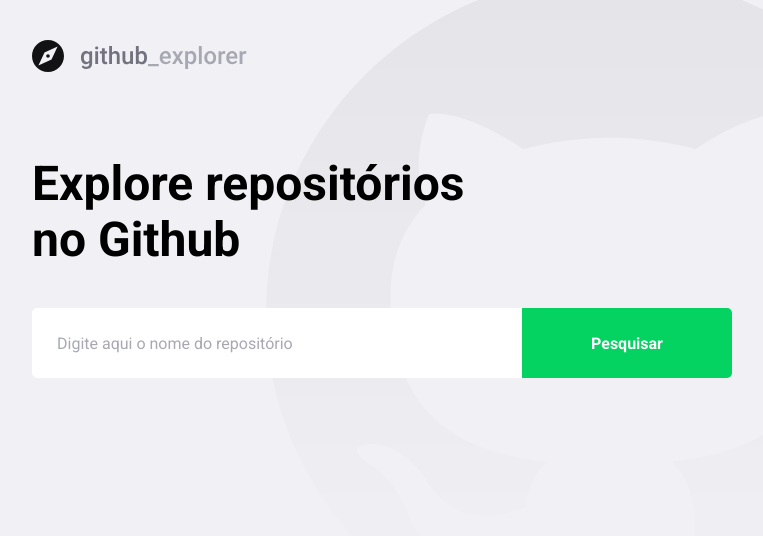
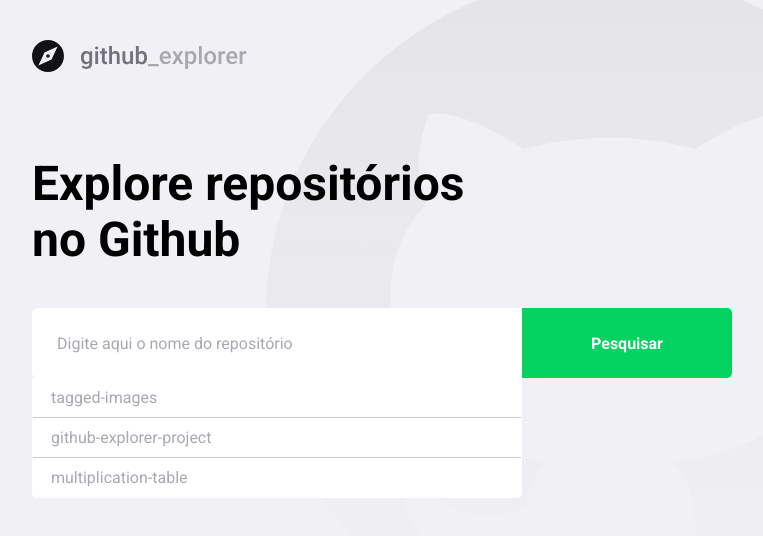
Before and after one commit to gpaiva00/github-explorer-project, a React (Create React App) app: page / in a window 1280 px wide. Shown: the top 536 px of the page, without its empty margins (148-911 px from the left). Built offline with nearby package versions, Linux system fonts and the light colour scheme; the HTML template or start-up script is replaced by a standard one.

Commit message:
Added new sugestion list

```diff
--- a/src/pages/Dashboard/index.tsx
+++ b/src/pages/Dashboard/index.tsx
@@ -5,7 +5,7 @@
 
 import api from '../../services/api';
 
-import { Title, Form, Repositories, Error } from './styles';
+import { Title, Form, Repositories, Error, SugestionList } from './styles';
 
 interface Repository {
   full_name: string;
@@ -27,6 +27,13 @@
     if (storagedRepositories) return JSON.parse(storagedRepositories);
     return [];
   });
+
+  const activeSuggestion = 0;
+  const filteredSuggestions = [
+    'tagged-images',
+    'github-explorer-project',
+    'multiplication-table',
+  ];
 
   async function handleAddRepository(
     event: FormEvent<HTMLFormElement>
@@ -67,6 +74,27 @@
         <button type="submit">Pesquisar</button>
       </Form>
 
+      <SugestionList>
+        {filteredSuggestions.map((suggestion, index) => {
+          let className;
+
+          // Flag the active suggestion with a class
+          // if (index === activeSuggestion) {
+          //   className = "suggestion-active";
+          // }
+
+          return (
+            <li
+              // className={className}
+              key={suggestion}
+              // onClick={onClick}
+            >
+              {suggestion}
+            </li>
+          );
+        })}
+      </SugestionList>
+
       {errorMessage && <Error>{errorMessage}</Error>}
 
       <Repositories>
--- a/src/pages/Dashboard/styles.ts
+++ b/src/pages/Dashboard/styles.ts
@@ -73,6 +73,38 @@
   }
 `;
 
+export const SugestionList = styled.ul`
+  display: block;
+  border: 1px solid #fff;
+  border-radius: 0 0 5px 5px;
+  border-top-width: 0;
+  list-style: none;
+  margin-top: 0;
+  max-height: 143px;
+  overflow-y: auto;
+  padding-left: 0;
+  max-width: 490px;
+  align-items: center;
+  justify-content: flex-start;
+  background-color: #fff;
+
+  li {
+    padding: 10px 18px;
+    color: #a8a8b3;
+    transition: font-weight 0.2s;
+
+    &:hover {
+      color: #3a3a3a3;
+      cursor: pointer;
+      font-weight: 700;
+    }
+
+    &:not(:last-of-type) {
+      border-bottom: 1px solid #cbcbd3;
+    }
+  }
+`;
+
 export const Repositories = styled.div`
   margin-top: 80px;
   max-width: 700px;
```
